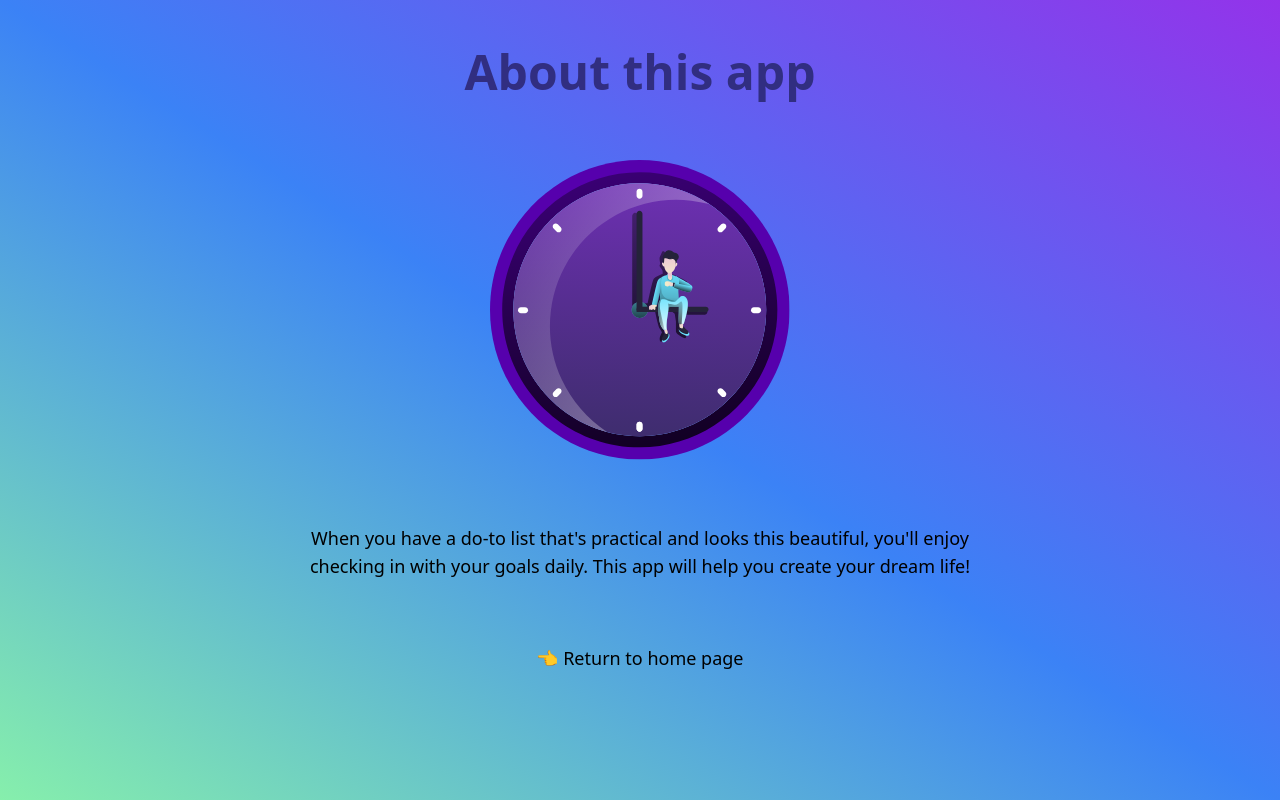
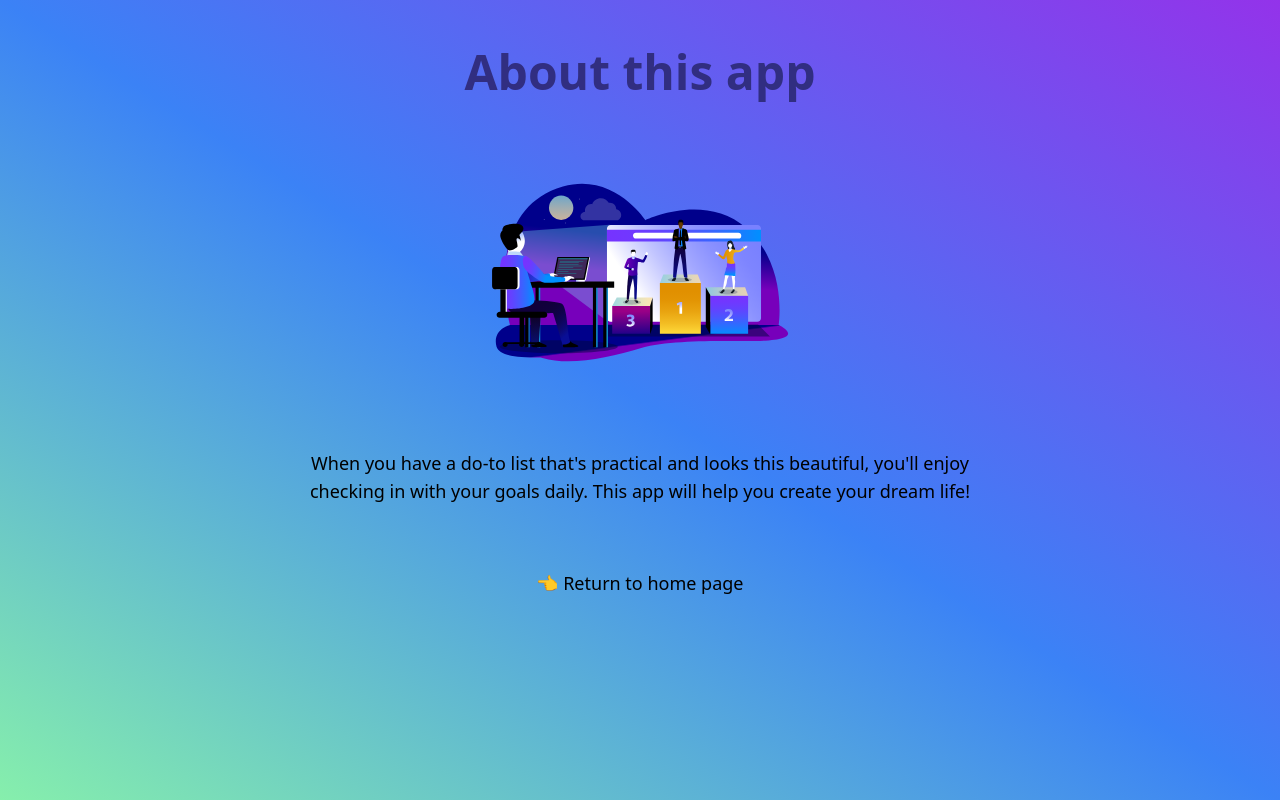
Before and after one commit to Rox-Quode/dream-todo-app, a Next.js app: page /about in a window 1280 px wide. Built offline with nearby package versions, Linux system fonts and the light colour scheme.

Commit message:
changed about img

```diff
--- a/components/AddItem.jsx
+++ b/components/AddItem.jsx
@@ -46,7 +46,7 @@ export function AddItem({ refreshData }) {
             name="dueDate"
             value={dueDate}
             min={format(new Date(), "dd/MM/yyyy")}
-            className="w-full rounded-md border-gray-200 py-2.5 pr-10 sm:text-sm"
+            className="w-full rounded-md border-gray-200 py-2.5 xs:pr-2 sm:pr-10 sm:text-sm"
             onChange={(e) => setDueDate(e.target.value)}
           ></input>
           <div className="w-12 place-content-center xs:mt-2 sm:mt-0">
--- a/pages/about.js
+++ b/pages/about.js
@@ -1,7 +1,7 @@
 import Head from 'next/head';
 import Image from 'next/image';
 import Link from 'next/link';
-import clock from '../public/clock.svg';
+import winning from '../public/winning.svg';
 
 export default function About() {
   return (
@@ -17,7 +17,7 @@ export default function About() {
                 <h1 className="text-5xl text-center font-bold text-indigo-900 mt-6">
                 About this app
                 </h1>
-                <Image src={clock} className="w-[300px]" alt="clock image" />
+                <Image src={winning} className="w-[300px]" alt="ranking 1st image" />
                 <div className="xl:w-6/12 sm:w-9/12 text-center">
                     <p className="text-lg">
                       When you have a do-to list that&apos;s practical and looks this beautiful, you&apos;ll enjoy checking in with your goals daily. This app will help you create your dream life!
```
Also changed, not shown: public/winning.svg (added).
